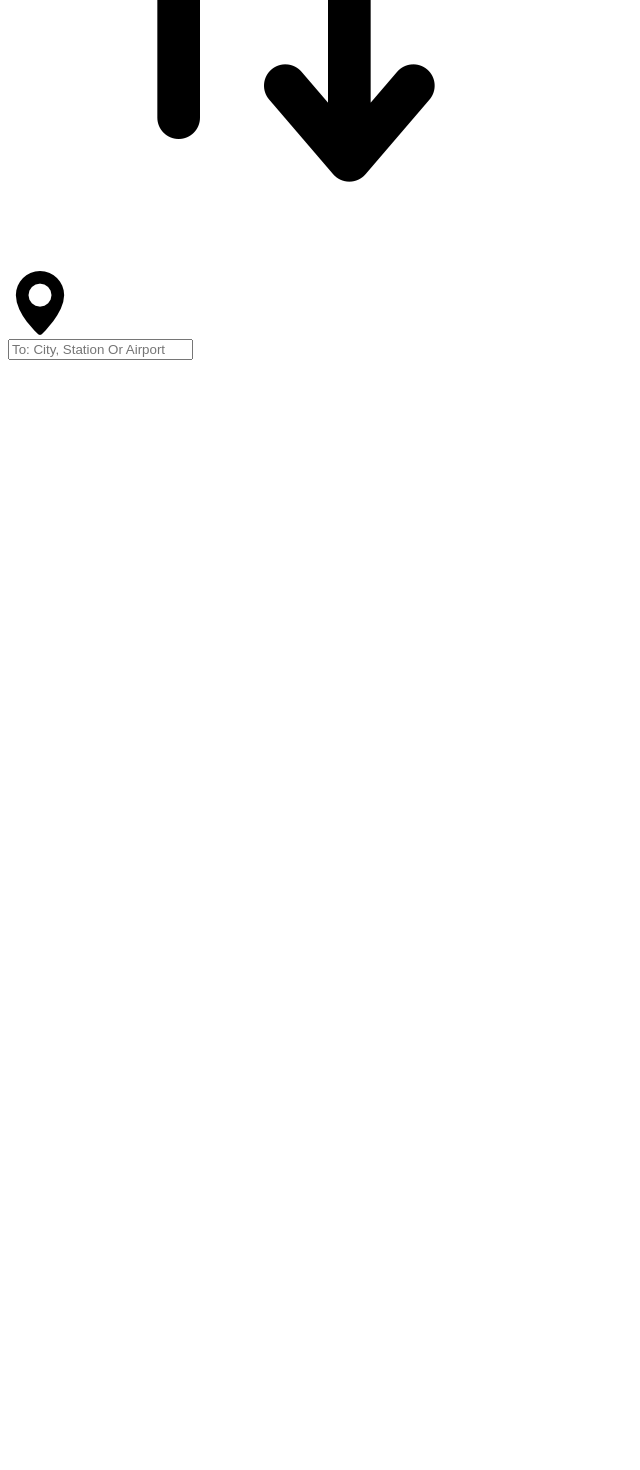
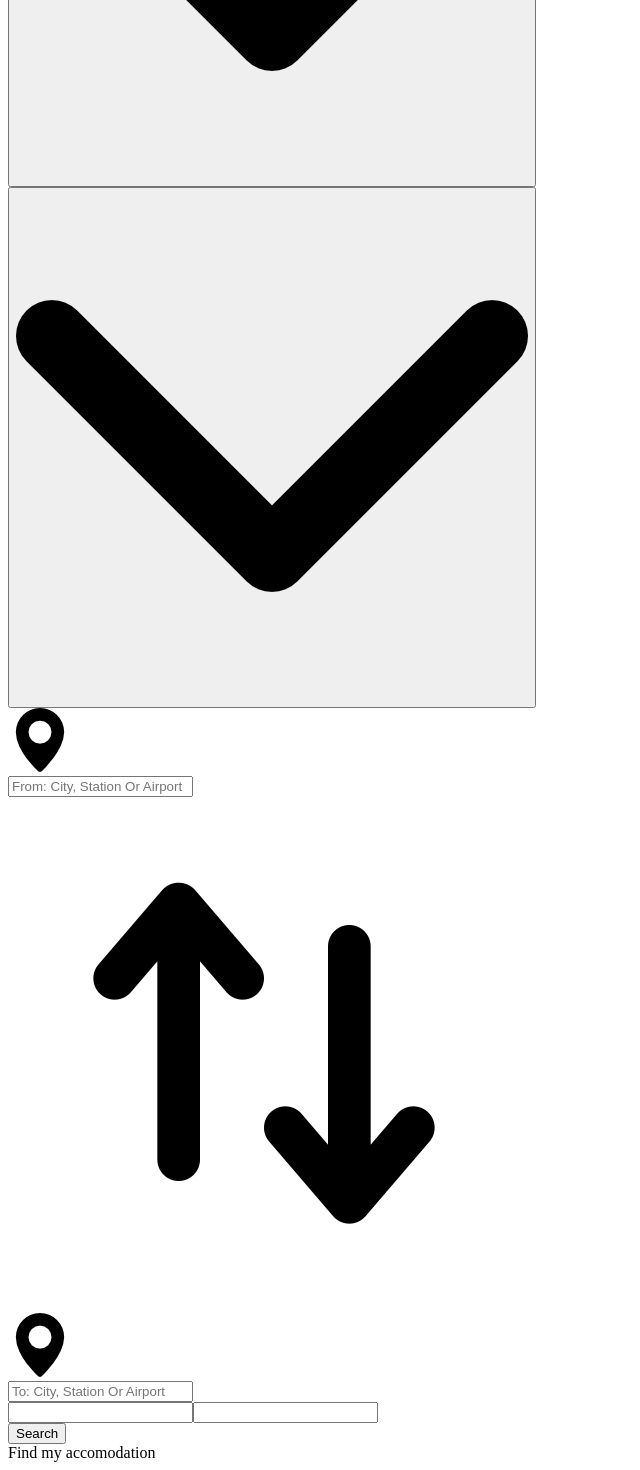
Before and after one commit to MariaPetersen/Omio_searchbar, a React (Create React App) app: page / in a window 1280 px wide. Shown: the part 342-1812 px from the top of the page, without its empty margins (0-640 px from the left). Before the commit the page ends 800 px from the top, so only its background shows below. Built offline with nearby package versions, Linux system fonts and the light colour scheme.

Commit message:
add searchbar page logic with draft components

```diff
--- /dev/null
+++ b/src/components /DateContainer/DateContainer.tsx
@@ -0,0 +1,12 @@
+import DateInput from "../DateInput/DateInput"
+
+function DateContainer() {
+  return (
+    <div>
+      <DateInput />
+      <DateInput />
+    </div>
+  )
+}
+
+export default DateContainer
--- /dev/null
+++ b/src/components /DateInput/DateInput.tsx
@@ -0,0 +1,5 @@
+function DateInput() {
+  return <input></input>
+}
+
+export default DateInput
--- /dev/null
+++ b/src/components /Params/Params.tsx
@@ -0,0 +1,27 @@
+import { useState } from "react"
+import ReturnParams from "../ReturnParams/ReturnParams"
+import PassengersParams from "../PassengersParams/PassengersParams"
+import arrow from "./../../assets/icons/downdrop-arrow.png"
+import { Dispatch, SetStateAction } from "react"
+
+function Params(props: {
+  paramsType: "return" | "passengers"
+  selected: []
+  setSelected: Dispatch<SetStateAction<[]>>
+  isOpen: boolean
+  setIsOpen: Dispatch<SetStateAction<boolean>>
+}) {
+  function handleClick() {
+    props.isOpen ? props.setIsOpen(false) : props.setIsOpen(true)
+  }
+  return (
+    <div>
+      <button>
+        <span>{props.selected}</span>
+        <img src={arrow} alt="open" onClick={handleClick} />
+      </button>
+    </div>
+  )
+}
+
+export default Params
--- /dev/null
+++ b/src/components /ParamsContainer/ParamsContainer.tsx
@@ -0,0 +1,34 @@
+import Params from "../Params/Params"
+import { useState } from "react"
+import ReturnParams from "../ReturnParams/ReturnParams"
+import PassengersParams from "../PassengersParams/PassengersParams"
+
+function ParamsContainer(props: { paramsType: "return" | "passengers" }) {
+  const [isOpen, setIsOpen] = useState(false)
+  const [selected, setSelected] = useState<[]>([])
+  return (
+    <div>
+      <Params
+        paramsType={props.paramsType}
+        selected={selected}
+        setSelected={setSelected}
+        isOpen={isOpen}
+        setIsOpen={setIsOpen}
+      />
+      {isOpen && (
+        <div>
+          {
+            (props.paramsType === "return" && (
+              <ReturnParams selected={selected} setSelected={setSelected} />
+            ),
+            props.paramsType === "passengers" && (
+              <PassengersParams selected={selected} setSelected={setSelected} />
+            ))
+          }
+        </div>
+      )}
+    </div>
+  )
+}
+
+export default ParamsContainer
--- /dev/null
+++ b/src/components /PassengersParams/PassengersParams.tsx
@@ -0,0 +1,10 @@
+import { Dispatch, SetStateAction } from "react"
+
+function PassengersParams(props: {
+  selected: []
+  setSelected: Dispatch<SetStateAction<[]>>
+}) {
+  return <div></div>
+}
+
+export default PassengersParams
--- /dev/null
+++ b/src/components /ReturnParams/ReturnParams.tsx
@@ -0,0 +1,10 @@
+import { Dispatch, SetStateAction } from "react"
+
+function ReturnParams(props: {
+  selected: []
+  setSelected: Dispatch<SetStateAction<[]>>
+}) {
+  return <div></div>
+}
+
+export default ReturnParams
--- /dev/null
+++ b/src/components /SearchButton/SearchButton.tsx
@@ -0,0 +1,5 @@
+function SearchButton(props: { name: string }) {
+  return <button>{props.name}</button>
+}
+
+export default SearchButton
--- /dev/null
+++ b/src/components /SearchbarContainer/SearchbarContainer.tsx
@@ -0,0 +1,21 @@
+import DateContainer from "../DateContainer/DateContainer"
+import InputContainer from "../InputContainer/InputContainer"
+import ParamsContainer from "../ParamsContainer/ParamsContainer"
+import SearchButton from "../SearchButton/SearchButton"
+
+function SearchbarContainer() {
+  return (
+    <div>
+      <div>
+        <ParamsContainer paramsType="return" />
+        <ParamsContainer paramsType="passengers" />
+      </div>
+
+      <InputContainer />
+      <DateContainer />
+      <SearchButton name="Search" />
+    </div>
+  )
+}
+
+export default SearchbarContainer
--- /dev/null
+++ b/src/components /Toggle/Toggle.tsx
@@ -0,0 +1,10 @@
+function Toggle(props: { name: string }) {
+  return (
+    <div>
+      <img src="" alt="" />
+      <span>{props.name}</span>
+    </div>
+  )
+}
+
+export default Toggle
--- a/src/pages/Home/index.tsx
+++ b/src/pages/Home/index.tsx
@@ -1,8 +1,16 @@
 import React from "react"
-import InputContainer from "../../components /InputContainer/InputContainer"
+import SearchbarContainer from "../../components /SearchbarContainer/SearchbarContainer"
+import Toggle from "../../components /Toggle/Toggle"
 
 function Home() {
-  return <InputContainer />
+  return (
+    <div className="container">
+      <SearchbarContainer />
+      <div className="container--accomodation">
+        <Toggle name="Find my accomodation" />
+      </div>
+    </div>
+  )
 }
 
 export default Home
```
Also changed, not shown: Capture d’écran 2023-05-08 à 17.19.43.png (added), src/assets/icons/downdrop-arrow.png (added).
